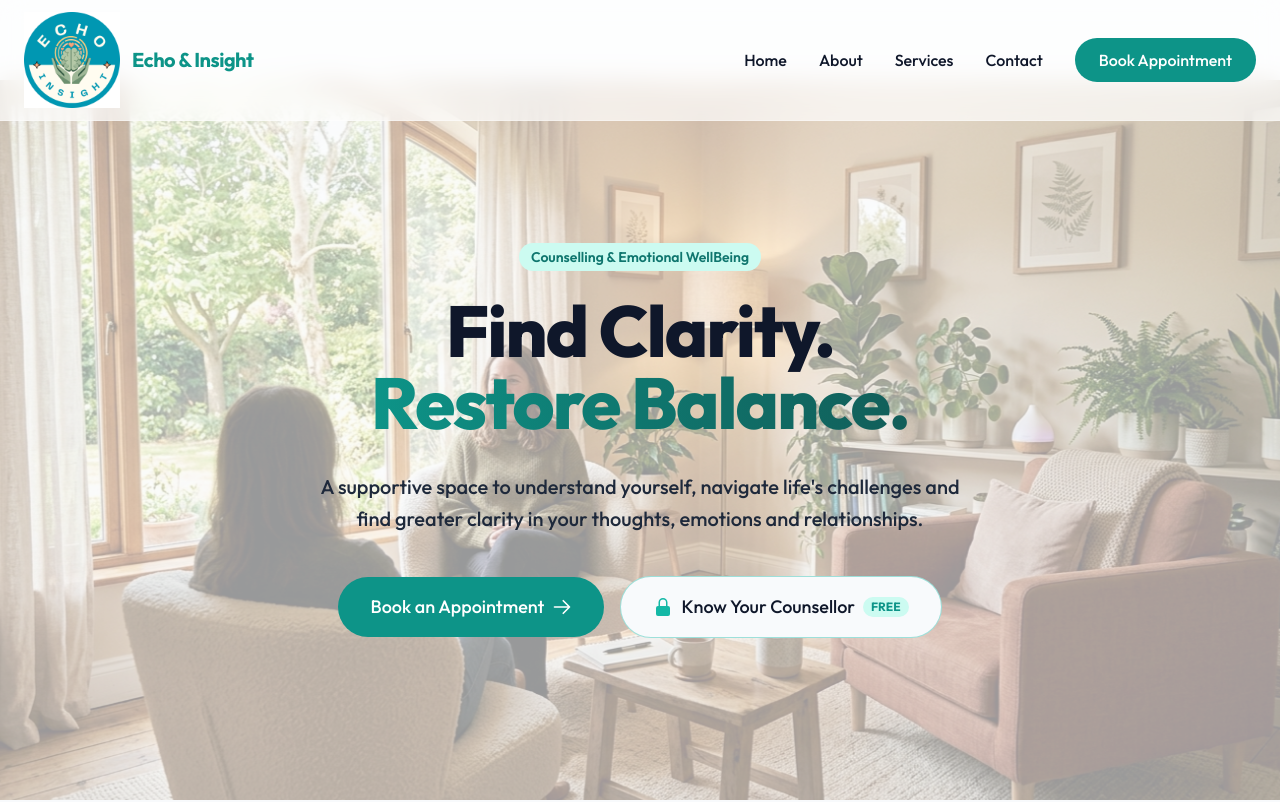
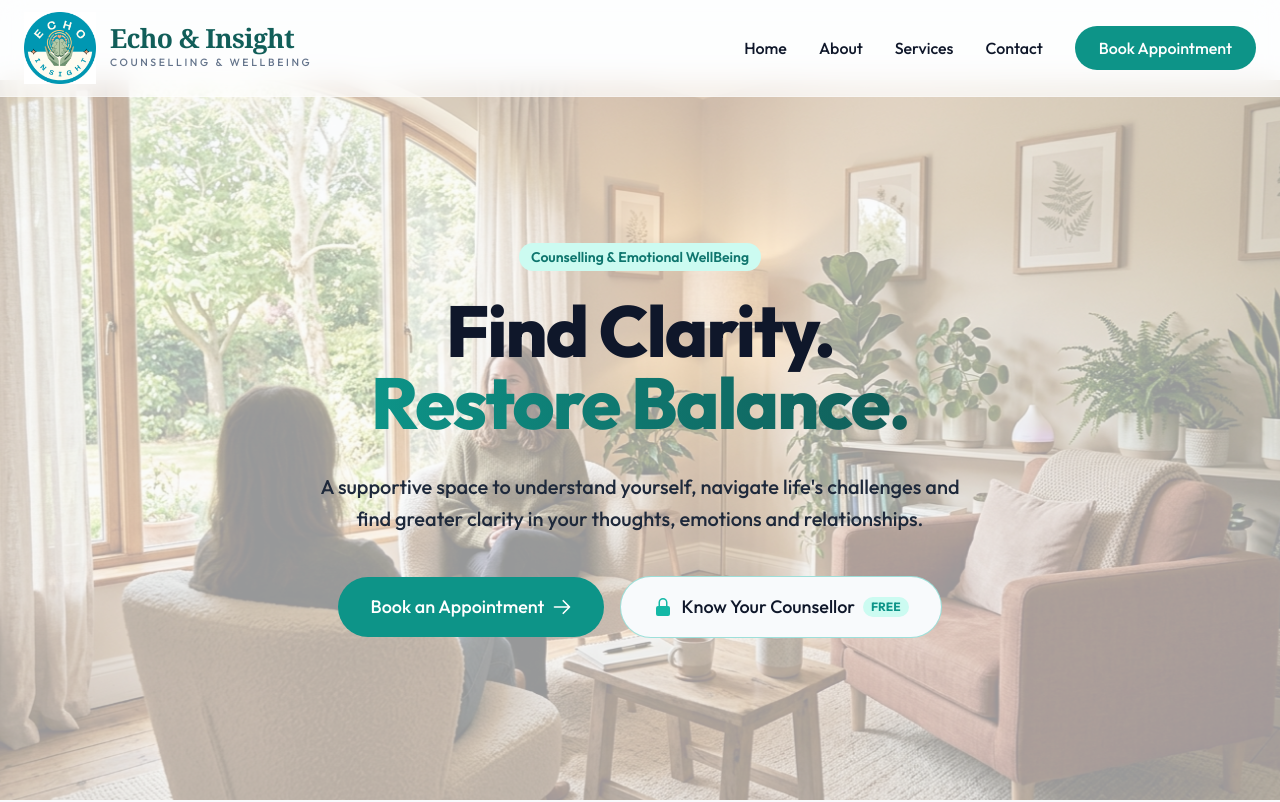
Before and after one commit to echoinsightweb/echoinsightwebsite, a Next.js app: page / in a window 1280 px wide. Shown: the top 802 px of the page. Built offline with nearby package versions, Linux system fonts and the light colour scheme.

Commit message:
feat(branding): add COUNSELLING & WELLBEING subtitle below Echo & Insight in header and footer

```diff
--- a/app/layout.tsx
+++ b/app/layout.tsx
@@ -41,7 +41,10 @@ export default function RootLayout({
         <footer className="bg-secondary-900 text-secondary-50 py-12 mt-20 border-t border-secondary-500/20">
           <div className="max-w-7xl mx-auto px-6 grid grid-cols-1 md:grid-cols-4 gap-8">
             <div>
-              <h3 className="text-xl font-bold mb-4 text-primary-100">Echo &amp; Insight</h3>
+              <div className="mb-4">
+                <h3 className="font-serif text-xl font-semibold text-primary-100">Echo &amp; Insight</h3>
+                <p className="text-[10px] tracking-[0.25em] text-secondary-400 uppercase mt-0.5 font-medium">COUNSELLING &amp; WELLBEING</p>
+              </div>
               <p className="text-secondary-500 mb-4 max-w-sm">
                 Providing compassionate, professional, and evidence-based mental healthcare to help you navigate life&apos;s challenges. Visit us at <a href="https://echoinsight.in" className="text-primary-400 hover:text-primary-300 transition-colors">echoinsight.in</a>.
               </p>
--- a/components/Navbar.tsx
+++ b/components/Navbar.tsx
@@ -10,17 +10,24 @@ export default function Navbar() {
   return (
     <header className="fixed top-0 w-full z-50 glass-nav transition-all duration-300 bg-white/80 backdrop-blur-md border-b border-gray-100">
       <div className="max-w-7xl mx-auto px-6 py-3 flex items-center justify-between">
-        <Link href="/" className="flex items-center gap-3 hover:opacity-90 transition-opacity" aria-label="Echo & Insight Home">
+        <Link href="/" className="flex items-center gap-3.5 hover:opacity-90 transition-opacity" aria-label="Echo & Insight Home">
           <Image
             src="/new_logo.png"
             alt="Echo & Insight Logo"
             width={288}
             height={96}
             quality={100}
-            className="h-16 md:h-24 w-auto object-contain mix-blend-multiply dark:mix-blend-normal"
+            className="h-14 md:h-18 w-auto object-contain mix-blend-multiply dark:mix-blend-normal"
             priority
           />
-          <span className="text-xl font-bold tracking-tight text-primary-600 hidden sm:block">Echo &amp; Insight</span>
+          <div className="flex flex-col justify-center">
+            <span className="font-serif text-xl sm:text-2xl md:text-[1.65rem] font-semibold tracking-tight text-primary-800 dark:text-primary-100 leading-none">
+              Echo &amp; Insight
+            </span>
+            <span className="text-[8px] sm:text-[9.5px] md:text-[10.5px] font-medium tracking-[0.25em] text-secondary-500 dark:text-secondary-400 uppercase mt-1 select-none">
+              COUNSELLING &amp; WELLBEING
+            </span>
+          </div>
         </Link>
 
         {/* Desktop Nav */}
```
